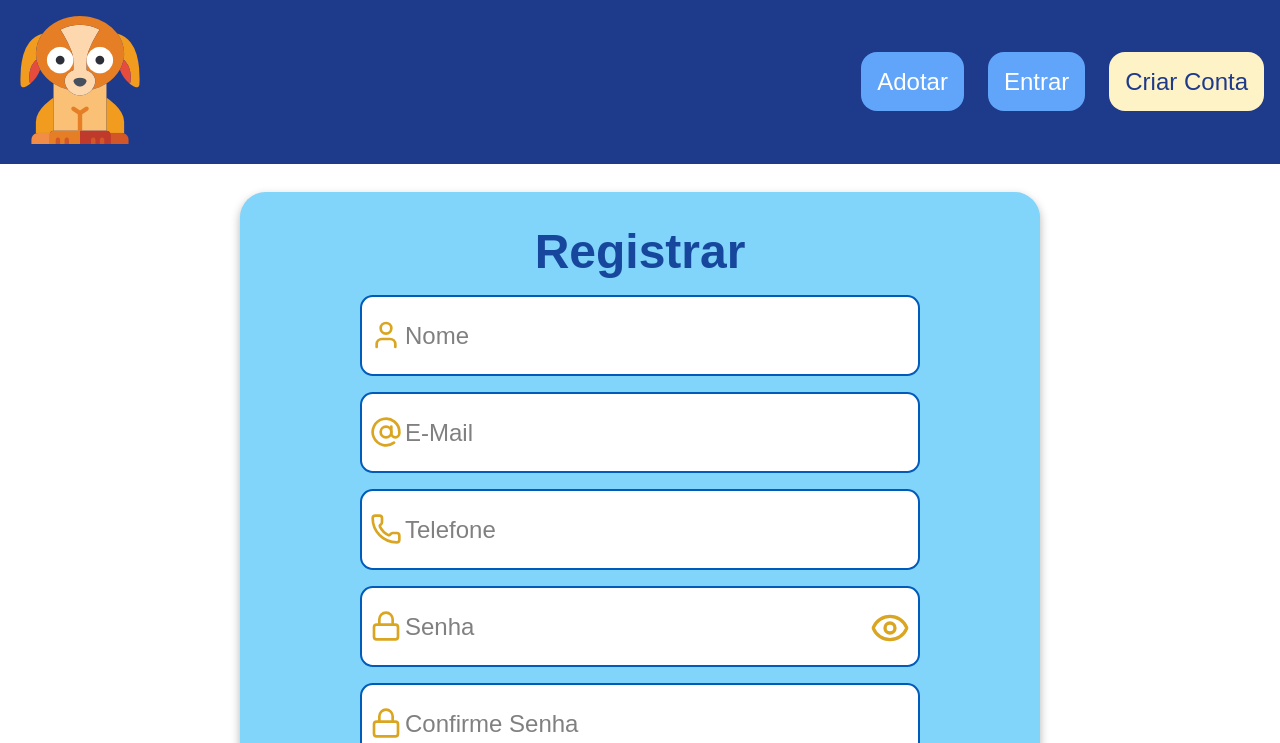
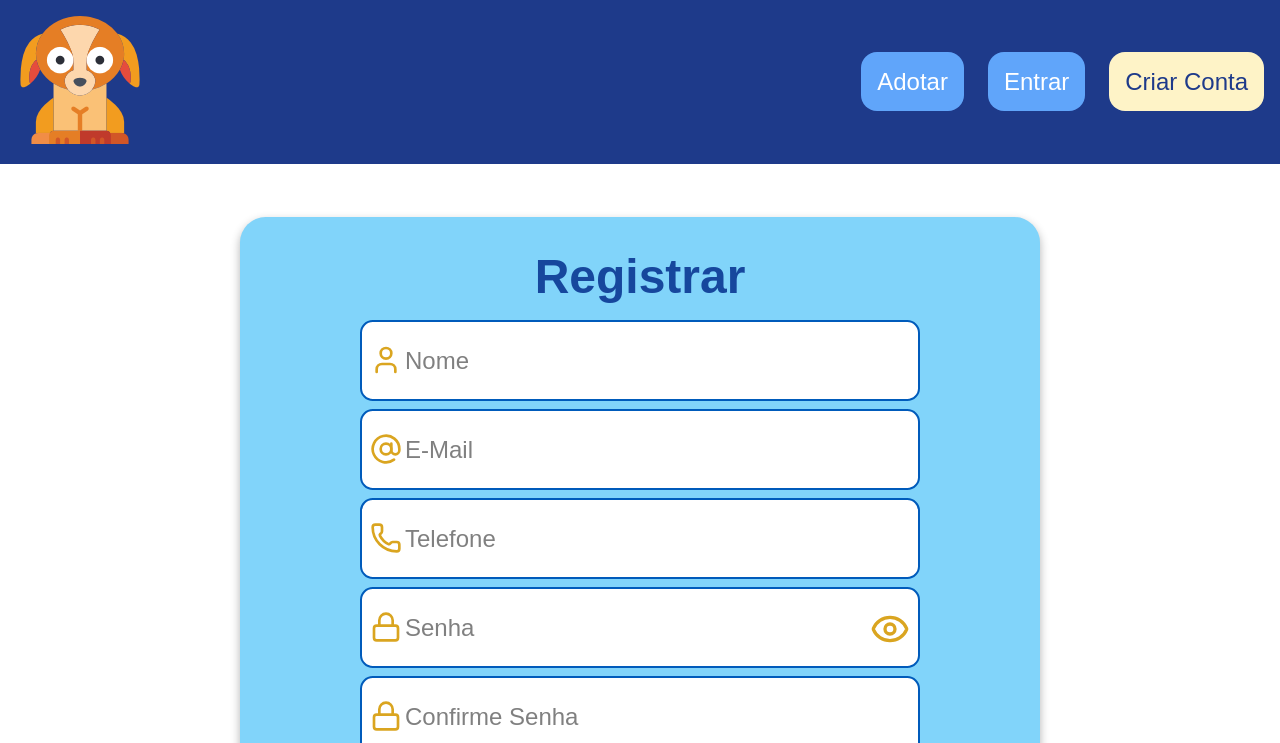
Before and after one commit to DevVitorlevi/Get-a-Pet, a React (Vite) app in the folder frontend/: page /register in a window 1280 px wide. Shown: the top 743 px of the page. Built offline with nearby package versions, Linux system fonts and the light colour scheme.

Commit message:
validação do email

```diff
--- a/frontend/src/pages/Auth/Register.jsx
+++ b/frontend/src/pages/Auth/Register.jsx
@@ -1,77 +1,155 @@
-import React, { useState, useRef } from 'react'
-import '../../styles/Form.css'
-import { Eye, EyeClosed, User, AtSign, Phone, LockIcon } from 'lucide-react'
-import { Link } from 'react-router-dom'
+import React, { useState, useRef } from 'react';
+import '../../styles/Form.css';
+import { Eye, EyeClosed, User, AtSign, Phone, Lock } from 'lucide-react';
+import { Link } from 'react-router-dom';
+
 const Register = () => {
-    const [open, setOpen] = useState(false)
-    const inputRef = useRef()
-    const inputName = useRef()
-    const inputRef2 = useRef()
-    const [name, setName] = useState("")
-    const [email, setEmail] = useState("")
-    const [phone, setPhone] = useState("")
-    const [password, setPass] = useState("")
-    const [confirm, setConfirm] = useState("")
-    const handlesubmit = (e) => {
-        e.preventDefault()
-        setName('')
-        setEmail('')
-        setPass('')
-        setPhone('')
-        setConfirm('')
-        inputName.current.focus()
-    }
+    const [open, setOpen] = useState(false);
+    const [error, setError] = useState(""); // Estado para erro de e-mail
+
+    const inputPassword = useRef();
+    const inputConfirm = useRef();
+    const inputName = useRef();
+    const inputEmail = useRef();
+    const inputPhone = useRef();
+
+    const emailRegex = /^[a-zA-Z0-9._%+-]+@[a-zA-Z0-9.-]+\.[a-zA-Z]{2,}$/;
+
+    // Estado único para o formulário
+    const [formData, setFormData] = useState({
+        name: "",
+        email: "",
+        phone: "",
+        password: "",
+        confirm: ""
+    });
+
+    // Função para manipular mudanças nos inputs
+    const handleChange = (e) => {
+        const { name, value } = e.target;
+        setFormData({ ...formData, [name]: value });
+
+        // Validação em tempo real para e-mail
+        if (name === "email") {
+            if (emailRegex.test(value)) {
+                setError(""); // Remove o erro se o e-mail for válido
+            } else {
+                setError("E-mail Inválido"); // Define o erro se o e-mail for inválido
+            }
+        }
+    };
+
+    // Função para limpar o formulário e focar no nome
+    const handleSubmit = (e) => {
+        e.preventDefault();
+
+        // Valida novamente o e-mail antes de enviar
+        if (!emailRegex.test(formData.email)) {
+            setError("E-mail Inválido");
+            return;
+        }
+
+        setFormData({ name: "", email: "", phone: "", password: "", confirm: "" });
+        inputName.current.focus();
+    };
+
+    // Alternar visibilidade da senha
     const togglePass = () => {
-        setOpen(!open)
-        inputRef.current.type = open ? 'password' : 'text'
-        inputRef2.current.type = open ? 'password' : 'text'
-    }
+        setOpen((prevOpen) => {
+            const newType = !prevOpen ? "text" : "password";
+            inputPassword.current.type = newType;
+            inputConfirm.current.type = newType;
+            return !prevOpen;
+        });
+    };
+
     return (
         <main>
             <div className='container'>
                 <h1 className='title'>Registrar</h1>
-                <form className='form' onSubmit={handlesubmit}>
+                <form className='form' onSubmit={handleSubmit}>
                     <div className="inputs">
-                        <input type="text" name='name' ref={inputName} className='input' required value={name} onChange={(e) => setName(e.target.value)} />
+                        <input
+                            type="text"
+                            name="name"
+                            ref={inputName}
+                            className="input"
+                            required
+                            value={formData.name}
+                            onChange={handleChange}
+                        />
                         <User className='icon' />
                         <label>Nome</label>
-
-                    </div>
-                    <div className="inputs">
-                        <input type="text" required name='email' className='input' value={email} onChange={(e) => setEmail(e.target.value)} />
-                        <AtSign className='icon' />
-                        <label>E-Mail</label>
-
-                    </div>
-                    <div className="inputs">
-                        <input type="number" name='phone' required className='input' value={phone} onChange={(e) => setPhone(e.target.value)} />
-                        <Phone className='icon' />
-                        <label>Telefone</label>
-
                     </div>
 
                     <div className="inputs">
-                        <input type="password" name="password" className="input" id='s' required ref={inputRef} value={password} onChange={(e) => setPass(e.target.value)} />
-                        <LockIcon className='icon' />
-                        <span onClick={togglePass} >
+                        <input
+                            type="text"
+                            name="email"
+                            className={`input ${error ? 'input-error' : ''}`}
+                            required
+                            ref={inputEmail}
+                            value={formData.email}
+                            onChange={handleChange}
+                        />
+                        <AtSign className='icon' />
+                        <label>E-Mail</label>
+                        {error && <p className='error-message'>{error}</p>}
+                    </div>
+
+                    <div className="inputs">
+                        <input
+                            type="tel"
+                            name="phone"
+                            className="input"
+                            required
+                            ref={inputPhone}
+                            value={formData.phone}
+                            onChange={handleChange}
+                        />
+                        <Phone className='icon' />
+                        <label>Telefone</label>
+                    </div>
+
+                    <div className="inputs">
+                        <input
+                            type="password"
+                            name="password"
+                            className="input"
+                            required
+                            ref={inputPassword}
+                            value={formData.password}
+                            onChange={handleChange}
+                        />
+                        <Lock className='icon' />
+                        <span onClick={togglePass}>
                             {open ? <EyeClosed className="eye-c" /> : <Eye className="eye" />}
                         </span>
                         <label>Senha</label>
                     </div>
+
                     <div className="inputs">
-                        <input type="password" name="password" className="input" required value={confirm} onChange={(e) => setConfirm(e.target.value)} ref={inputRef2} />
-                        <LockIcon className='icon' />
+                        <input
+                            type="password"
+                            name="confirm"
+                            className="input"
+                            required
+                            ref={inputConfirm}
+                            value={formData.confirm}
+                            onChange={handleChange}
+                        />
+                        <Lock className='icon' />
                         <label>Confirme Senha</label>
-
                     </div>
-
 
                     <button type="submit" className='btn'>Cadastrar</button>
                 </form>
-                <p className='question'>Já tem uma Conta?<Link to='/login' id='a' >Entre</Link></p>
+                <p className='question'>
+                    Já tem uma Conta? <Link to='/login' id='a'>Entre</Link>
+                </p>
             </div>
         </main>
-    )
-}
+    );
+};
 
-export default Register
+export default Register;
--- a/frontend/src/styles/Form.css
+++ b/frontend/src/styles/Form.css
@@ -21,7 +21,7 @@ main {
     display: flex;
     align-items: center;
     justify-content: center;
-    gap: 1rem;
+    gap: 0.5rem;
     flex-direction: column;
 }
 
@@ -85,11 +85,6 @@ main {
     background-color: #004085;
 }
 
-p {
-    margin: 15px;
-    text-decoration: none;
-    color: black;
-}
 
 #a {
     text-decoration: none;
@@ -103,6 +98,18 @@ p {
 .inputs input:focus~label,
 .inputs input:valid~label {
     display: none;
+}
+
+.error-message {
+    color: red;
+    font-size: 1.6rem;
+    margin-top: 8px;
+    text-indent: 15px;
+}
+
+.question {
+    margin: 10px;
+    font-size: 1.3rem;
 }
 
 @media screen and (min-width:768px) and (max-width:992px) {
@@ -195,6 +202,10 @@ p {
         font-size: 1.6rem;
     }
 
+    .input-error {
+        border: 2px solid red;
+    }
+
     .btn {
         padding: 1.3rem;
         width: 20rem;
```
